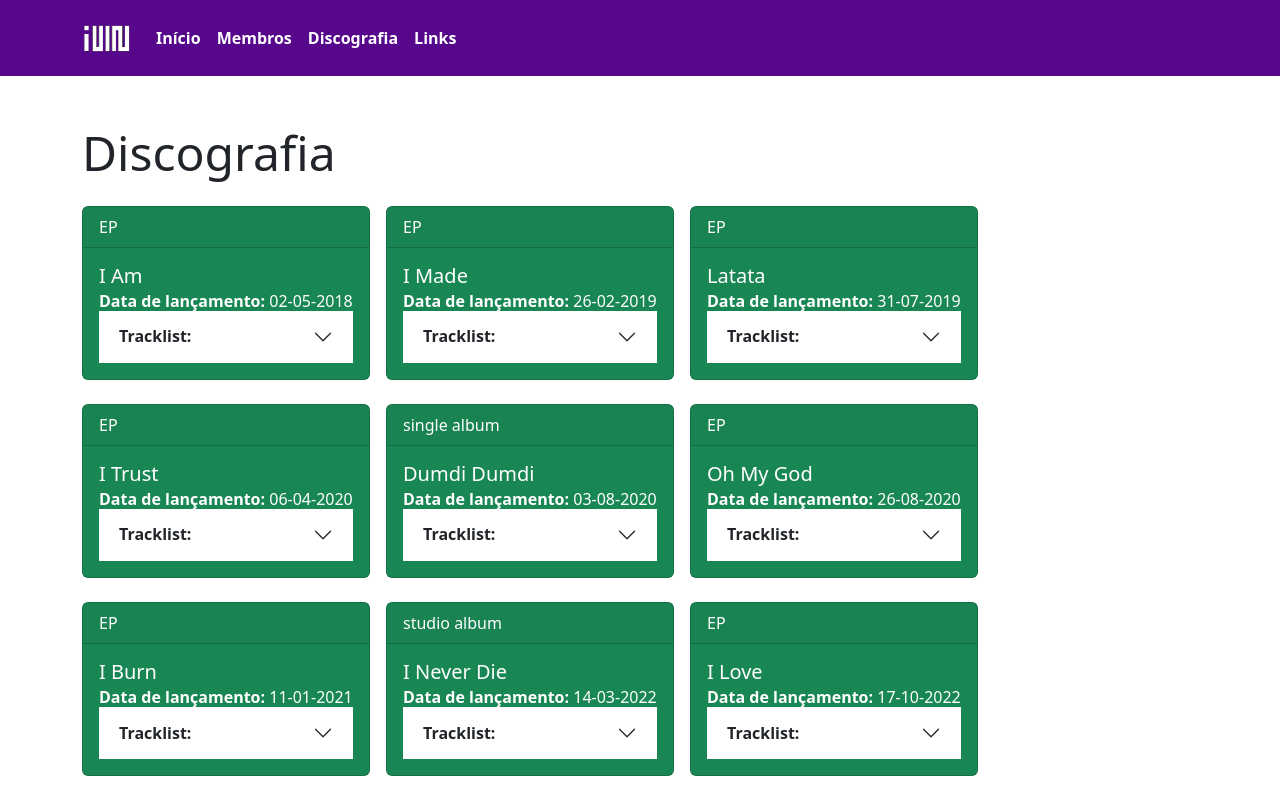
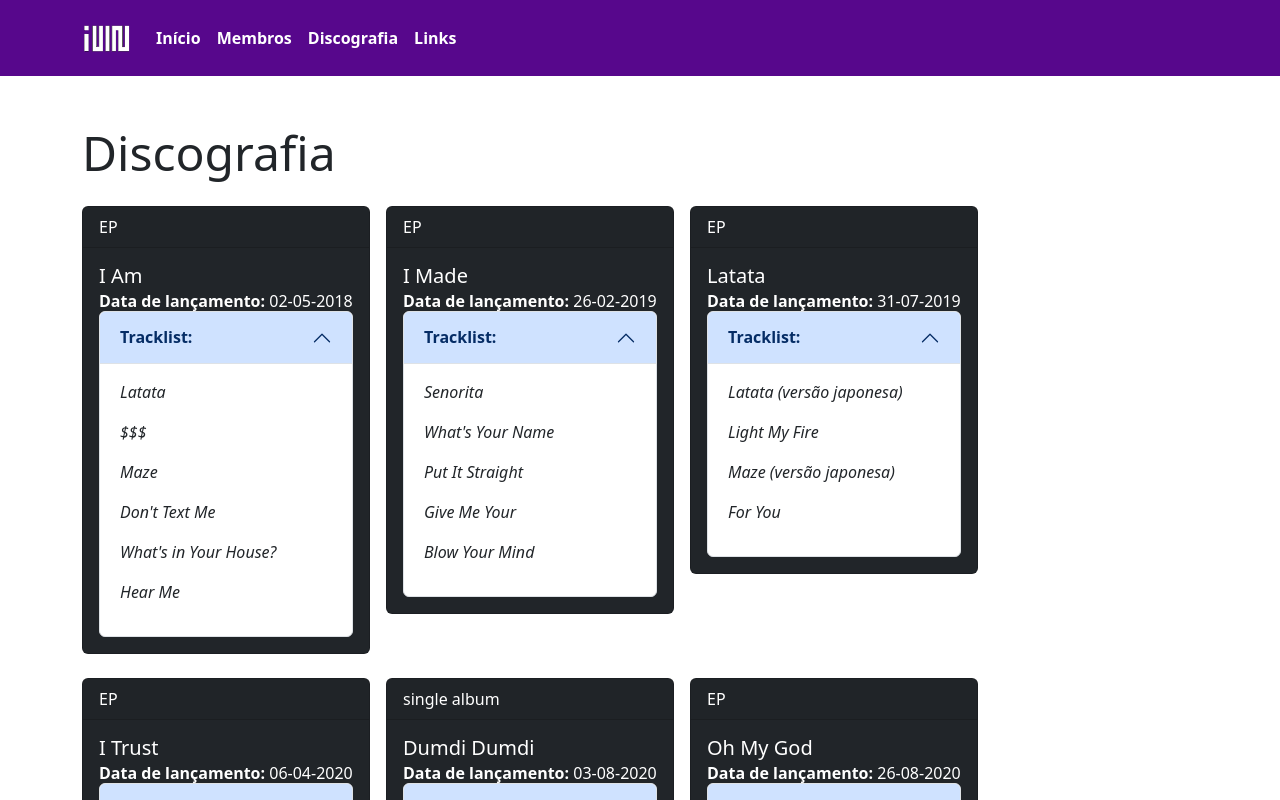
Before and after one commit to sousa-david/idle, a React (Create React App) app: page /discography in a window 1280 px wide. Shown: the top 800 px of the page. Built offline with nearby package versions, Linux system fonts and the light colour scheme; data requests are answered from the project's data file.

Commit message:
updated instagram button on member page

```diff
--- a/src/components/pages/Discography.js
+++ b/src/components/pages/Discography.js
@@ -22,7 +22,7 @@ function Discography() {
     }, [])
 
     return (
-        <div className="container">
+        <div className="container mb-3">
             <h1 className="display-5 mt-5">Discografia</h1>
             <div className="d-flex flex-wrap">
                 {recordings.map((recording) => (
--- a/src/components/pages/Member.js
+++ b/src/components/pages/Member.js
@@ -1,7 +1,11 @@
 import { useParams } from "react-router-dom";
 import { useState, useEffect } from "react";
 
+import Button from "react-bootstrap/Button";
+
 import { SocialIcon } from "react-social-icons";
+
+import NotFound from "./NotFound";
 
 function Member() {
 
@@ -33,15 +37,21 @@ function Member() {
     }, [id])
 
     return (
-        <div className="container">
+        <>
+        {image ? <div className="container mb-3">
             <h1 className="display-6 mt-5">{member.name}</h1>
-            {image ? (<img src={image} alt={member.name} className="img-fluid" />) : <p>Imagem não encontrada</p>}
+            <img src={image} alt={member.name} className="img-fluid" />
             <p>{member.bio}</p>
-            <div className="d-flex">
-                <SocialIcon network="instagram" bgColor="#5e068c" style={{height:25, width:25}} />&nbsp;
-                <p>{member.instagram}</p>
-            </div>
-        </div>
+            <a href={`https://www.instagram.com/${member.instagram}`}>
+                <Button variant="light">
+                    <div className="d-flex align-items-center fw-bold">
+                        <SocialIcon network="instagram" bgColor="#5e068c" style={{height: 25, width: 25}} />&nbsp;
+                        <span className="align-middle">{member.instagram}</span>
+                    </div>
+                </Button>
+            </a>
+        </div> : <NotFound />}
+        </>
     )
 }
 
--- a/src/components/pages/Members.js
+++ b/src/components/pages/Members.js
@@ -30,7 +30,7 @@ function Members() {
                 {members.filter(member => member.status === 'current').map((member) => (
                     <Card className="mb-3 me-2" style={{width:'18rem'}}>
                         <Card.Header>
-                            <Card.Title><h1 className="text-capitalize">{member.name}</h1></Card.Title>
+                            <Card.Title><h1>{member.name}</h1></Card.Title>
                         </Card.Header>
                         <Card.Body>
                             <Card.Text>{member.bio}</Card.Text>
--- a/src/components/pages/Recording.js
+++ b/src/components/pages/Recording.js
@@ -4,7 +4,7 @@ import Accordion from "react-bootstrap/Accordion";
 function Recording({name, type, release, tracklist}) {
     return (
         <div className="mt-3">
-            <Card bg="success" text="white" style={{width:'18rem'}} className="mb-2 me-3">
+            <Card bg="dark" text="white" style={{width:'18rem'}} className="mb-2 me-3">
                 <Card.Header>{type}</Card.Header>
                 <Card.Body>
                     <Card.Title>{name}</Card.Title>
@@ -12,8 +12,11 @@ function Recording({name, type, release, tracklist}) {
                         <span className="fw-bold">Data de lançamento:</span> {release}
                     </Card.Subtitle>
                     <Card.Text>
-                        <Accordion flush>
-                            <Accordion.Header><span className="fw-bold">Tracklist:</span></Accordion.Header>
+                        <Accordion>
+                            <Accordion.Item activeKey="0">
+                                <Accordion.Header>
+                                    <span className="fw-bold">Tracklist:</span>
+                                </Accordion.Header>
                                 <Accordion.Body>
                                     {tracklist.map((track) => (
                                         <ul className="list-unstyled">
@@ -21,6 +24,7 @@ function Recording({name, type, release, tracklist}) {
                                         </ul>
                                     ))}
                                 </Accordion.Body>
+                            </Accordion.Item>
                         </Accordion>
                     </Card.Text>
                 </Card.Body>
```
Lines whose indentation alone changed are shown as unchanged.
